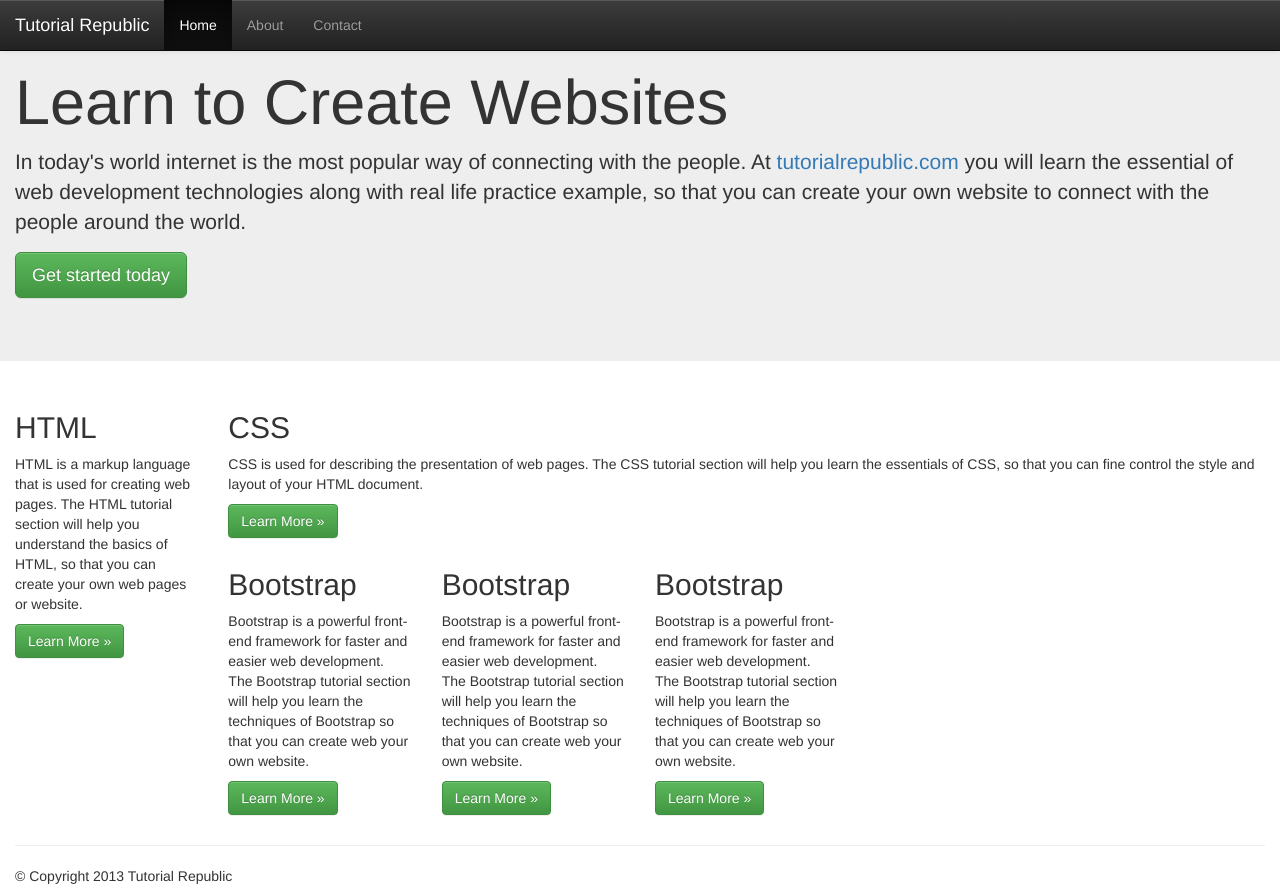
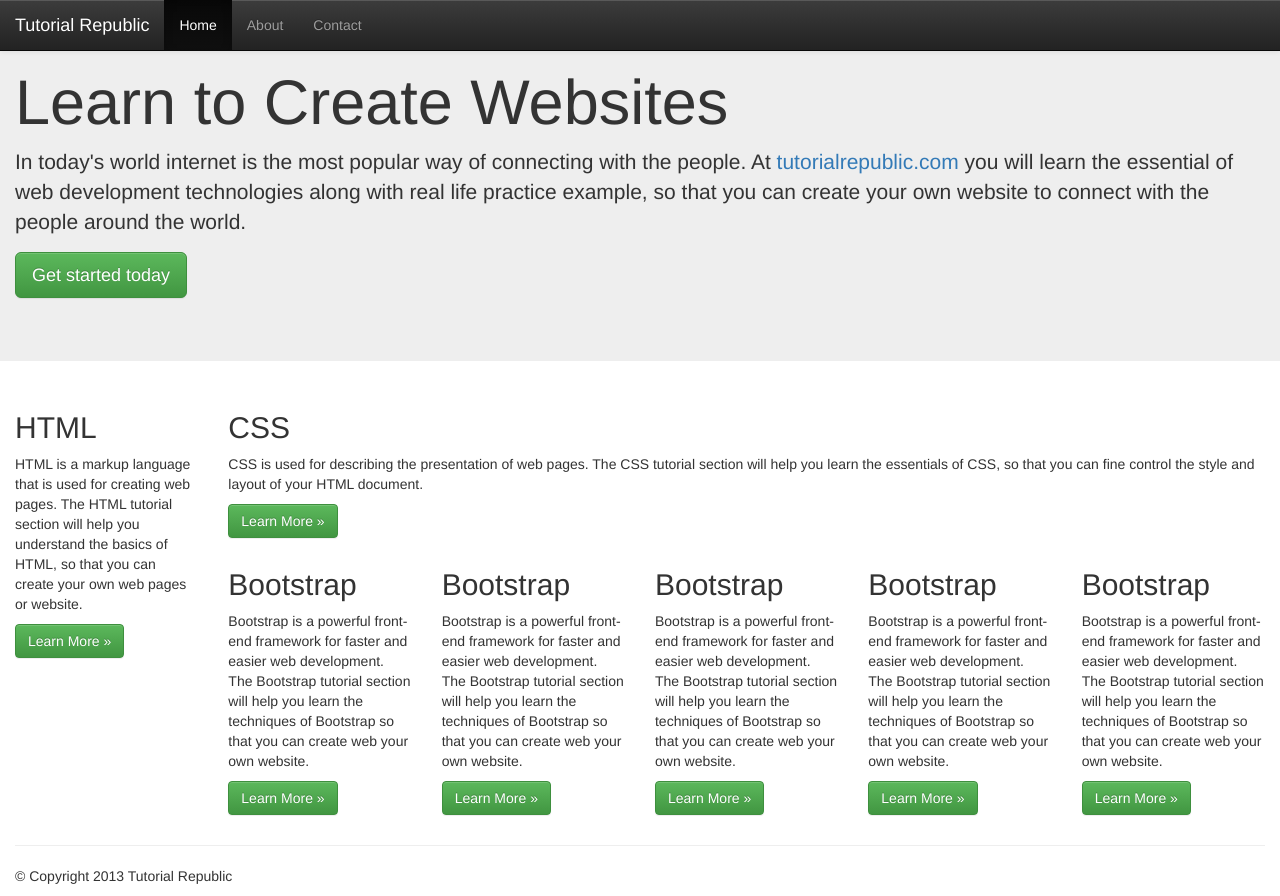
Before and after one commit to balanka/iws2, a website: page iws2/client/src/main/scala/com/kabasoft/iws/client/Test.html in a window 1280 px wide. Drawn offline with nearby package versions, Linux system fonts and the light colour scheme.

Commit message:
minor change

```diff
--- a/iws2/client/src/main/scala/com/kabasoft/iws/client/Test.html
+++ b/iws2/client/src/main/scala/com/kabasoft/iws/client/Test.html
@@ -65,6 +65,16 @@
             <p>Bootstrap is a powerful front-end framework for faster and easier web development. The Bootstrap tutorial section will help you learn the techniques of Bootstrap so that you can create web your own website.</p>
             <p><a href="http://www.tutorialrepublic.com/twitter-bootstrap-tutorial/" target="_blank" class="btn btn-success">Learn More &raquo;</a></p>
         </div>
+        <div class="col-xs-2">
+            <h2>Bootstrap</h2>
+            <p>Bootstrap is a powerful front-end framework for faster and easier web development. The Bootstrap tutorial section will help you learn the techniques of Bootstrap so that you can create web your own website.</p>
+            <p><a href="http://www.tutorialrepublic.com/twitter-bootstrap-tutorial/" target="_blank" class="btn btn-success">Learn More &raquo;</a></p>
+        </div>
+        <div class="col-xs-2">
+            <h2>Bootstrap</h2>
+            <p>Bootstrap is a powerful front-end framework for faster and easier web development. The Bootstrap tutorial section will help you learn the techniques of Bootstrap so that you can create web your own website.</p>
+            <p><a href="http://www.tutorialrepublic.com/twitter-bootstrap-tutorial/" target="_blank" class="btn btn-success">Learn More &raquo;</a></p>
+        </div>
     </div>
     <hr>
     <div class="row">
```
Also changed, not shown: iws2/client/src/main/scala/com/kabasoft/iws/client/Test9.html (+0 -1 lines).
